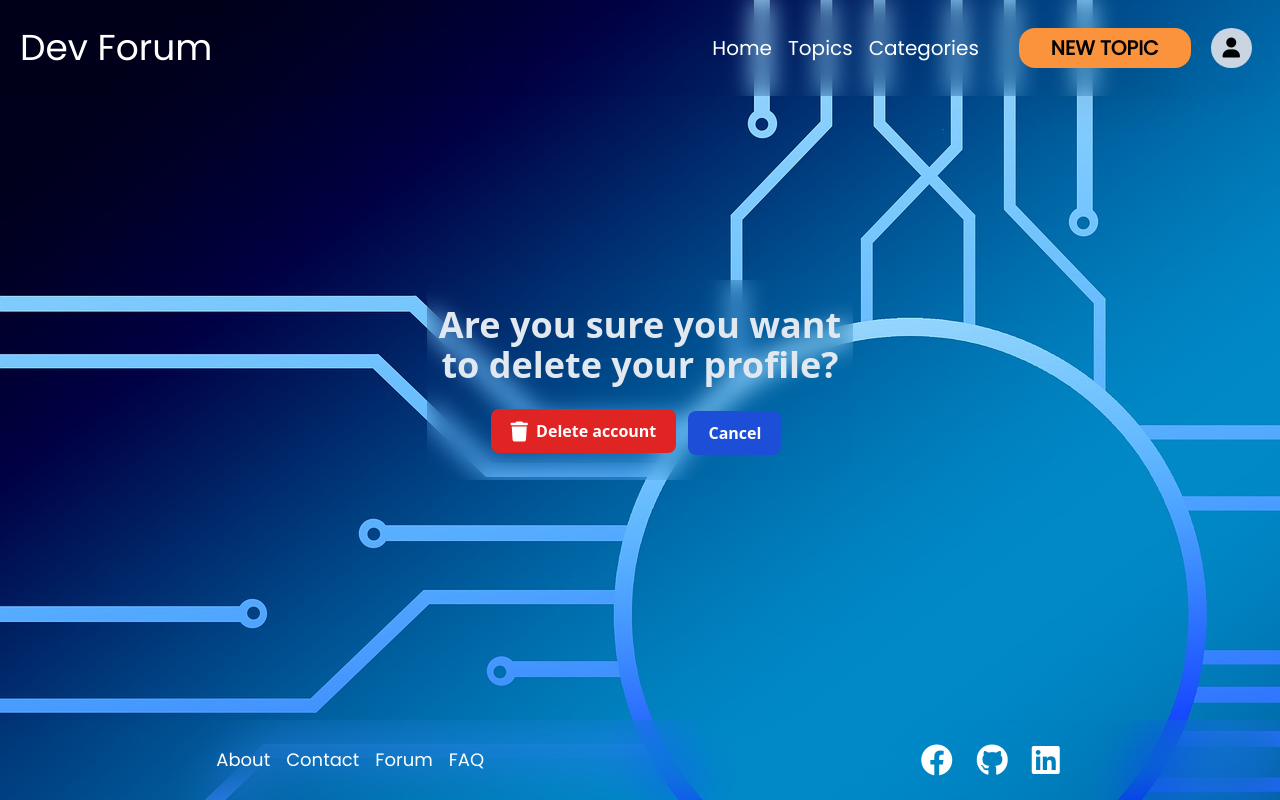
After one commit to chavdar94/WebFinalProject, a Django app: page /profile/1/delete-account/ in a window 1280 px wide. The commit adds this page. Run offline with Django 4.2, Linux system fonts and the light colour scheme; the visitor is signed in with stand-in values (Sample User, id 1); data comes from the database, SQL or seed files in the repository; style sheets or scripts are compiled from the project's sources; some libraries are stand-ins or nearby versions.

Commit message:
finished core app with user profiles

```diff
--- a/src/core/apps.py
+++ b/src/core/apps.py
@@ -3,4 +3,4 @@ from django.apps import AppConfig
 
 class CoreConfig(AppConfig):
     default_auto_field = 'django.db.models.BigAutoField'
-    name = 'apps.core'
+    name = 'core'
--- a/src/core/models.py
+++ b/src/core/models.py
@@ -1,6 +1,5 @@
 from django.db import models
 from django.contrib.auth import models as auth_models, get_user_model
-from django.urls import reverse
 from django.utils import timezone
 from django.core import validators
 
--- a/src/dev_forum/settings.py
+++ b/src/dev_forum/settings.py
@@ -148,9 +148,9 @@ DEFAULT_AUTO_FIELD = 'django.db.models.BigAutoField'
 AUTH_USER_MODEL = 'core.AppUser'
 
 LOGIN_URL = reverse_lazy('sign-in')
-LOGIN_REDIRECT_URL = reverse_lazy('index')
+LOGIN_REDIRECT_URL = reverse_lazy('home')
 
-LOGOUT_REDIRECT_URL = reverse_lazy('index')
+LOGOUT_REDIRECT_URL = reverse_lazy('home')
 
 # Social logins
 AUTHENTICATION_BACKENDS = [
--- a/src/static/custom/custom.css
+++ b/src/static/custom/custom.css
@@ -5,3 +5,21 @@
     -1px  1px 1px #bcc2bf,
     -1px -1px 1px #bcc2bf;
 }
+
+.delete-box {
+  top: 160px;
+  text-align: center;
+  height: 200px;
+}
+
+.delete-box > form > h1 {
+  margin-bottom: 24px;
+}
+
+.del-btn {
+  background: rgb(224 36 36);
+}
+
+.del-btn:hover {
+  background: rgb(200 30 30);
+}
--- a/src/templates/base.html
+++ b/src/templates/base.html
@@ -26,7 +26,8 @@
       {% include 'components/footer.html' %}
     </footer>
   </div>
+  <script src="https://cdnjs.cloudflare.com/ajax/libs/flowbite/1.6.5/flowbite.min.js"></script>
+
 </body>
-<script src="https://cdnjs.cloudflare.com/ajax/libs/flowbite/1.6.5/flowbite.min.js"></script>
 
 </html>
--- a/src/templates/components/navbar.html
+++ b/src/templates/components/navbar.html
@@ -1,14 +1,14 @@
 <nav class="text-white flex justify-between px-5 w-full h-24 backdrop-blur-md">
   <div class="flex justify-between items-center">
     <span class="text-4xl font-['Poppins']">
-      <a href="{% url 'index' %}">Dev Forum</a>
+      <a href="{% url 'home' %}">Dev Forum</a>
     </span>
   </div>
 
   <ul class="flex justify-between items-center">
     <li class='ml-4'><a
         class="font-['Poppins'] text-xl hover:bg-slate-300 hover:text-black hover:rounded-2xl hover:px-4 hover:py-1.5 hover:backdrop-blur-md"
-        href="{% url 'index' %}">Home</a></li>
+        href="{% url 'home' %}">Home</a></li>
     <li class='ml-4'><a
         class="font-['Poppins'] text-xl hover:bg-slate-300 hover:text-black hover:rounded-2xl hover:px-4 hover:py-1.5 hover:backdrop-blur-md"
         href="">Topics</a></li>
--- /dev/null
+++ b/src/templates/profile/delete-profile.html
@@ -0,0 +1,30 @@
+{% extends 'profile/profile-base.html' %}
+
+{% block content %}
+<div class="w-full h-full flex justify-center items-center">
+  <div class="w-1/3 flex items-center justify-center rounded-xl mt-6 absolute delete-box backdrop-blur-md">
+    <form action="{% url 'delete-account' pk=object.pk %}" method="post">
+
+      <h1 class="text-4xl text-slate-200 font-bold mb-5">Are you sure you want to delete your profile?</h1>
+      <button type="button"
+        class="del-btn text-white  focus:ring-4 focus:outline-none focus:ring-blue-300 font-semibold rounded-lg text-md px-5 py-2.5 text-center inline-flex items-center mr-2">
+        <i class=" fa-solid fa-trash fa-lg mr-2"></i>
+        Delete account
+      </button>
+
+      <a href="{% url 'profile-page' pk=user.pk %}"><button type="button" <button type="button"
+          class="text-white bg-blue-700 hover:bg-blue-800 focus:ring-4 focus:outline-none focus:ring-blue-300 font-semibold rounded-lg text-md px-5 py-2.5 text-center inline-flex items-center mr-2">
+          Cancel
+        </button>
+      </a>
+
+      {% csrf_token %}
+    </form>
+  </div>
+</div>
+{% endblock %}
+
+{% block scripts %}
+
+
+{% endblock %}
--- a/tailwind.config.js
+++ b/tailwind.config.js
@@ -4,11 +4,13 @@ const colors = require('tailwindcss/colors')
 module.exports = {
   content: [
     "./src/**/*.{html,js}",
-    "./node_modules/flowbite/**/*.js"
+    "./node_modules/flowbite/**/*.js",
   ],
   theme: {
     extend: {
-      colors: colors
+      colors: {
+        ...colors,
+      },
     },
   },
   plugins: [
```
Also changed, not shown: local-cdn/static/custom/custom.css (+25 -0 lines), src/core/forms.py (+36 -31 lines), src/templates/profile/password-reset.html (added, +43 -0 lines), local-cdn/static/images/bg-darken.jpg (added).
